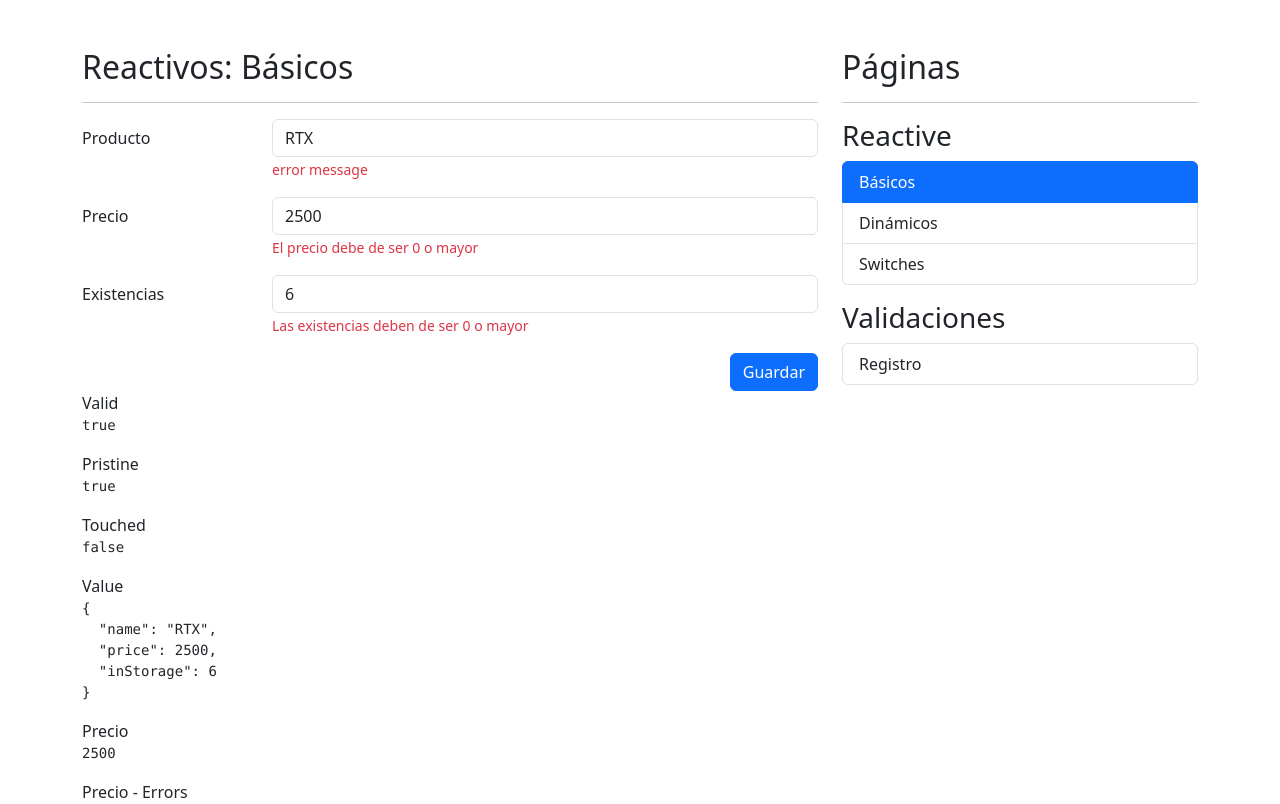
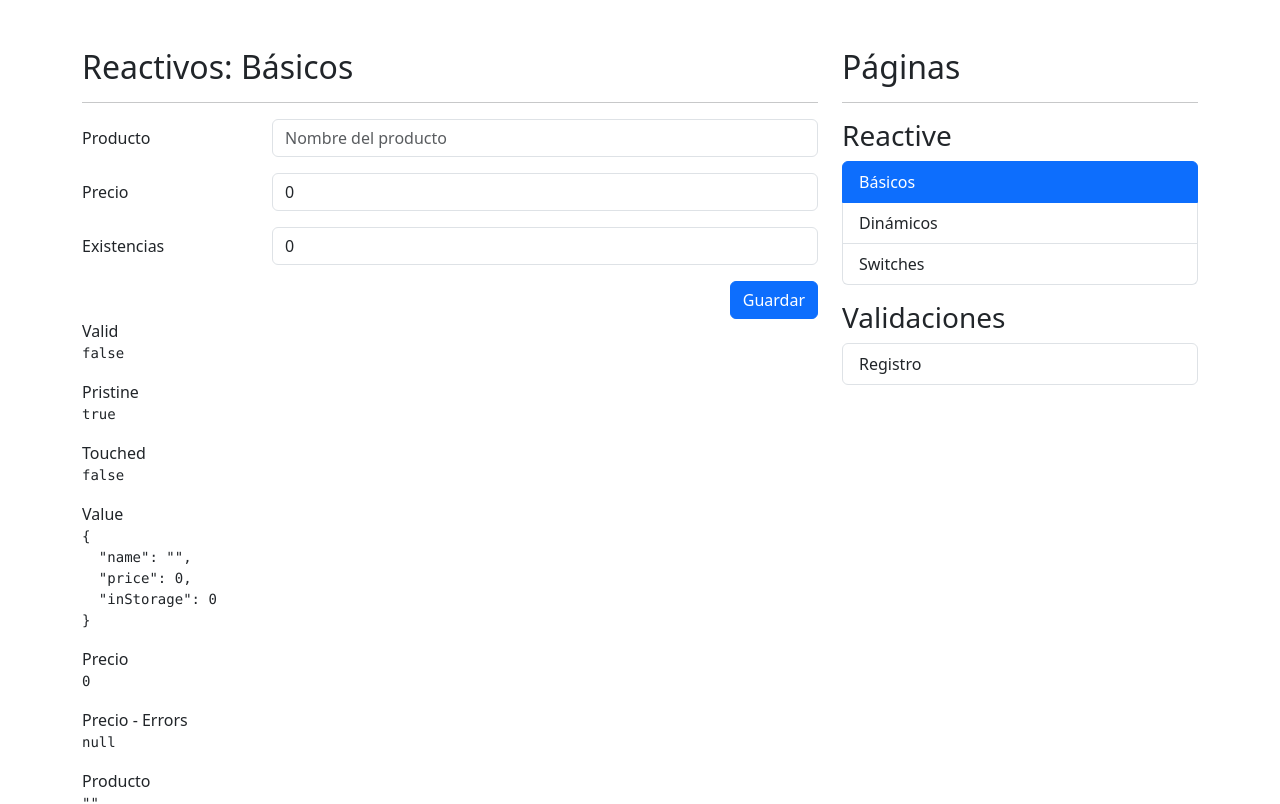
Before and after one commit to theSmollBean/07-formsApp, an Angular app: page /reactive/basic in a window 1280 px wide. Shown: the top 804 px of the page. Built offline with nearby package versions, Linux system fonts and the light colour scheme.

Commit message:
validate if the input box is correctly filled

```diff
--- a/src/app/reactive/pages/basic-page/basic-page.component.html
+++ b/src/app/reactive/pages/basic-page/basic-page.component.html
@@ -16,9 +16,11 @@
                            formControlName="name"
                            placeholder="Nombre del producto">
 
-                    <span class="form-text text-danger">
+                    <span *ngIf="isValidField('name')"
+                    class="form-text text-danger">
                         <!-- Debe de ser de 3 letras -->
-                        error message
+                      {{ getFieldError('name') }}
+                      Este campo es requerido
                     </span>
                 </div>
             </div>
@@ -31,7 +33,7 @@
                            class="form-control"
                            formControlName="price"
                            placeholder="Precio del producto">
-                    <span class="form-text text-danger">
+                    <span *ngIf="isValidField('price')" class="form-text text-danger">
                         El precio debe de ser 0 o mayor
                     </span>
                 </div>
@@ -46,7 +48,7 @@
                            formControlName="inStorage"
                            placeholder="Existencias del producto">
 
-                    <span class="form-text text-danger">
+                    <span *ngIf="isValidField('inStorage')" class="form-text text-danger">
                          Las existencias deben de ser 0 o mayor
                     </span>
                 </div>
--- a/src/app/reactive/pages/basic-page/basic-page.component.ts
+++ b/src/app/reactive/pages/basic-page/basic-page.component.ts
@@ -27,12 +27,36 @@
   constructor( private fb: FormBuilder ){}
 
   ngOnInit(): void {
-    this.myForm.reset(rtx5090);
+    // this.myForm.reset(rtx5090);
+  }
+
+  isValidField( field: string ): boolean | null{
+    return this.myForm.controls[field].errors
+          && this.myForm.controls[field].touched;
+  }
+
+  getFieldError( field: string ): string | null{
+
+    if ( !this.myForm.controls[field] ) return null;
+
+    const errors = this.myForm.controls[field].errors || {};
+
+    for (const key of Object.keys(errors)) {
+      switch( key ){
+        case 'required': return 'Este campo es requerido.';
+
+        case 'minlength': return `Mínimo ${ errors['minlength'].requiredLength } caracteres.`;
+      }
+    }
+    return null;
   }
 
   onSave(): void{
 
-    if ( this.myForm.invalid ) return;
+    if ( this.myForm.invalid ) {
+      this.myForm.markAllAsTouched();
+      return;
+    }
 
     console.log(this.myForm.value);
 
```
